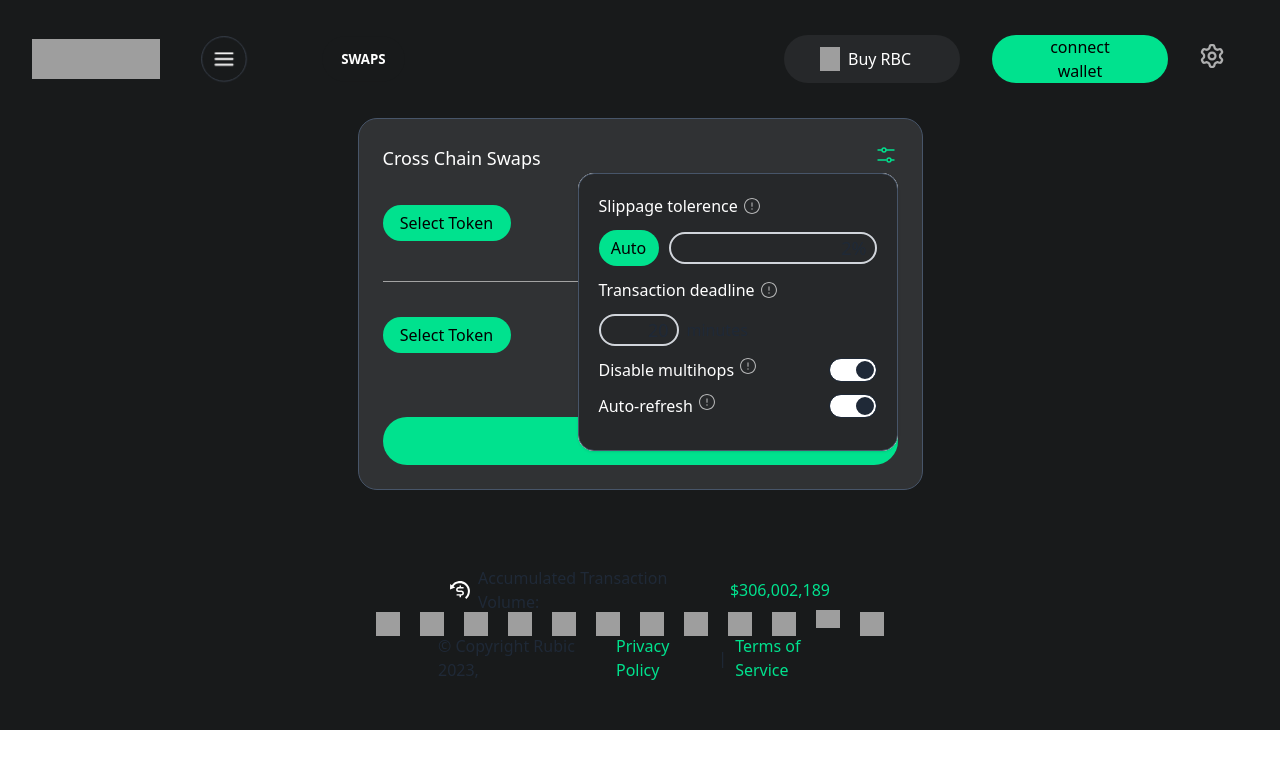
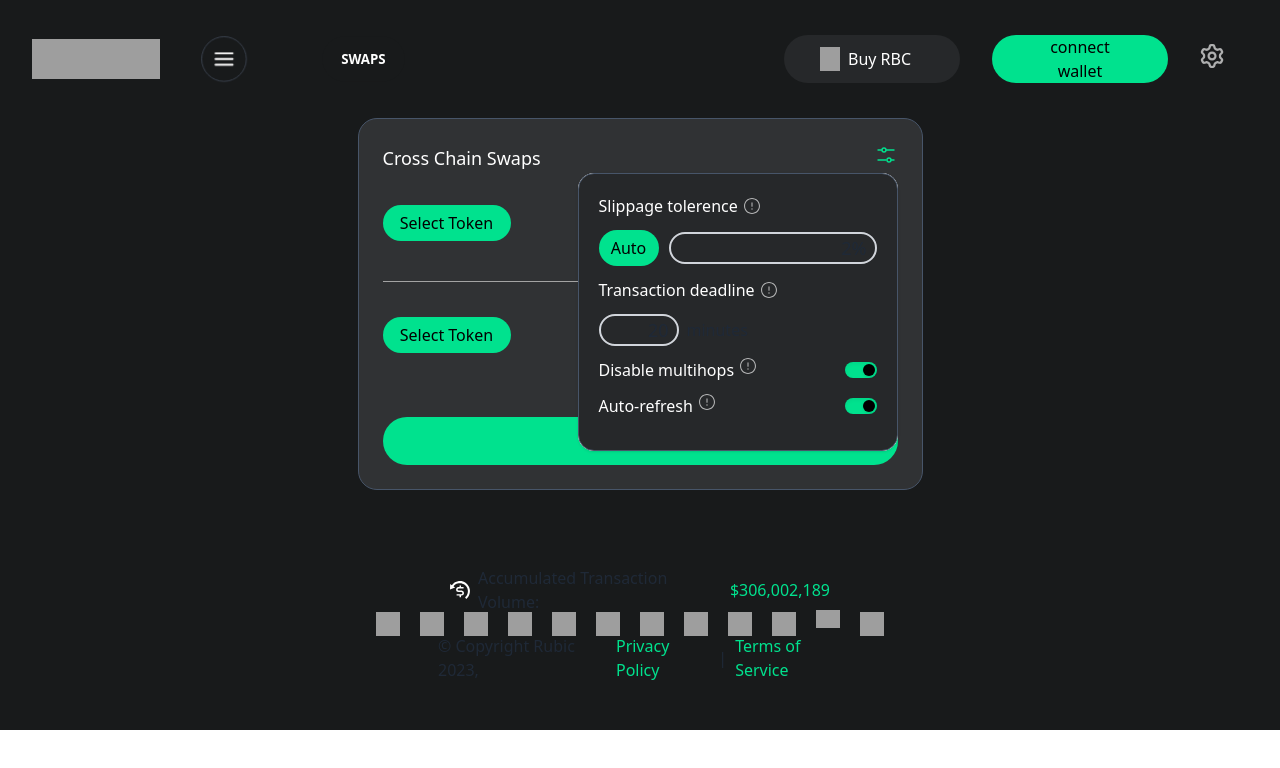
Before and after one commit to Ashutoshkr23/rubic, a Next.js app: page / in a window 1280 px wide. Both pictures are taken after a click on the button 885 px from the left and 155 px from the top of the page. Shown: the top 768 px of the page. Built offline with nearby package versions, Linux system fonts and the light colour scheme; grey boxes are pictures that could not be loaded.

Commit message:
updated toggle button

```diff
--- a/components/Main.jsx
+++ b/components/Main.jsx
@@ -65,7 +65,7 @@ function Main() {
                                 value={value}
                                 onChange={handleChange}
                                 ref={inputRef}
-                                className="bg-transparent p-2 border-none outline-none text-lg"
+                                className="bg-transparent text-right p-2 border-none outline-none text-lg"
                             />
 
                         </div>
@@ -114,7 +114,7 @@ function Main() {
                                 value={value}
                                 onChange={handleChange}
                                 ref={inputRef}
-                                className="bg-transparent p-2 border-none outline-none text-lg"
+                                className="bg-transparent text-right p-2 border-none outline-none text-lg"
                             />
 
                         </div>
--- a/components/Menu1.jsx
+++ b/components/Menu1.jsx
@@ -4,6 +4,7 @@ function Menu1() {
 
     const [value, setValue] = useState('2%');
     const [inputValue, setInputValue] = useState('20');
+    const [isToggled, setIsToggled] = useState(false);
 
     const handleInput = (e) => {
         const newValue = e.target.value;
@@ -67,14 +68,40 @@ function Menu1() {
                           <h3 className="text-base text-white">Disable multihops</h3>
                           <img className="h-4 w-4 ml-1.5" src="./info.svg" />
                       </div>
-                      <input type="checkbox" className="toggle ml-auto" checked />
+                      <label className="relative ml-auto inline-flex items-center ">
+                          <input
+                              type="checkbox"
+                              className="hidden"
+                              checked={isToggled}
+                              onChange={() => setIsToggled(!isToggled)}
+                          />
+                          <span className={`toggle-slider rounded-full w-8 h-4 shadow-inner ${isToggled ? 'bg-slate-300' : 'bg-bg-green'
+                              }`}></span>
+                          <span
+                              className={`toggle-button absolute w-3 h-3 my-0.5 rounded-full bg-black shadow inset-y-0 transition-all duration-200 ease-in-out ${isToggled ? 'left-0.5 ' : 'right-0.5'
+                                  }`}
+                          ></span>
+                      </label>
                   </div>
                   <div className="flex mb-3 items-center">
                       <div className="flex">
                           <h3 className="text-base text-white">Auto-refresh</h3>
                           <img className="h-4 w-4 mx-1.5" src="./info.svg" />
                       </div>
-                      <input type="checkbox" className="toggle ml-auto" checked />
+                      <label className="relative ml-auto inline-flex items-center ">
+                          <input
+                              type="checkbox"
+                              className="hidden"
+                              checked={isToggled}
+                              onChange={() => setIsToggled(!isToggled)}
+                          />
+                          <span className={`toggle-slider rounded-full w-8 h-4 shadow-inner ${isToggled ? 'bg-slate-300' : 'bg-bg-green'
+                              }`}></span>
+                          <span
+                              className={`toggle-button absolute w-3 h-3 my-0.5 rounded-full bg-black shadow inset-y-0 transition-all duration-200 ease-in-out ${isToggled ? 'left-0.5 ' : 'right-0.5'
+                                  }`}
+                          ></span>
+                      </label>
                   </div>
 
 
--- a/components/Menu2.jsx
+++ b/components/Menu2.jsx
@@ -1,6 +1,7 @@
-import React from 'react'
+import React, { useState } from 'react';
 
 function Menu2() {
+    const [isToggled, setIsToggled] = useState(false);
   return (
     <div>
           <div className='bg-bg-grey-settings border rounded-2xl border-slate-600  w-80 h-68 '>
@@ -19,7 +20,20 @@ function Menu2() {
                           <h3 className="text-base text-white">Show Receivers Address</h3>
                           <img className="h-4 w-4 ml-1.5" src="./info.svg" />
                       </div>
-                      <input type="checkbox" className="toggle ml-auto" checked />
+                      <label className="relative ml-auto inline-flex items-center ">
+                          <input
+                              type="checkbox"
+                              className="hidden"
+                              checked={isToggled}
+                              onChange={() => setIsToggled(!isToggled)}
+                          />
+                          <span className={`toggle-slider rounded-full w-8 h-4 shadow-inner ${isToggled ? 'bg-slate-300' : 'bg-bg-green'
+                              }`}></span>
+                          <span
+                              className={`toggle-button absolute w-3 h-3 my-0.5 rounded-full bg-black shadow inset-y-0 transition-all duration-200 ease-in-out ${isToggled ? 'left-0.5 ' : 'right-0.5'
+                                  }`}
+                          ></span>
+                      </label>
                   </div>
 
 
--- a/components/NavSettingsLg.jsx
+++ b/components/NavSettingsLg.jsx
@@ -1,6 +1,7 @@
-import React from 'react'
+import React, { useState } from 'react';
 
 function NavSettingsLg() {
+    const [isToggled, setIsToggled] = useState(false);
   return (
     <div>
           <div className='bg-bg-grey-div rounded-box px-5 py-4' style={{ height: '201px', width: '686px', }}>
@@ -15,7 +16,20 @@ function NavSettingsLg() {
                       <div className="px-4 py-5 bg-bg-grey-option rounded-xl mt-3" style={{ height: '130px', width: '154px', }}>
                           <div className="flex justify-between">
                               <img src="./moon.svg" alt="image" className="w-4 h-4 " />
-                              <input type="checkbox" className="toggle toggle-success" checked />
+                              <label className="relative inline-flex items-center ">
+                                  <input
+                                      type="checkbox"
+                                      className="hidden"
+                                      checked={isToggled}
+                                      onChange={() => setIsToggled(!isToggled)}
+                                  />
+                                  <span className={`toggle-slider rounded-full w-12 h-6 shadow-inner ${isToggled ? 'bg-white' : 'bg-bg-green'
+                                      }`}></span>
+                                   <span
+                                      className={`toggle-button absolute w-4 h-4 my-1 rounded-full bg-black shadow inset-y-0 transition-all duration-200 ease-in-out ${isToggled ? 'left-1 ' : 'right-1'
+                                          }`}
+                                  ></span>
+                              </label>
                           </div>
                           <h3 className='text-white pt-5 font-bold'>Switch Theme</h3>
                           <h5 className='text-neutral-300 pt-1 text-sm'>Theme for web</h5>
```
